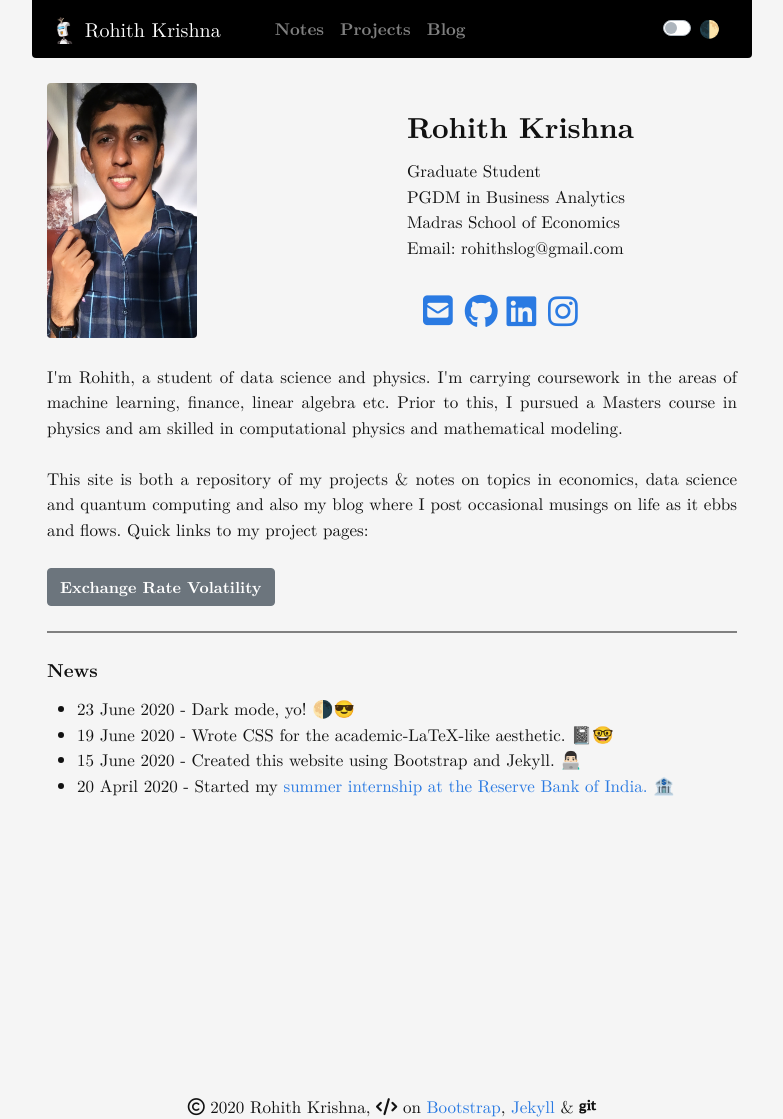
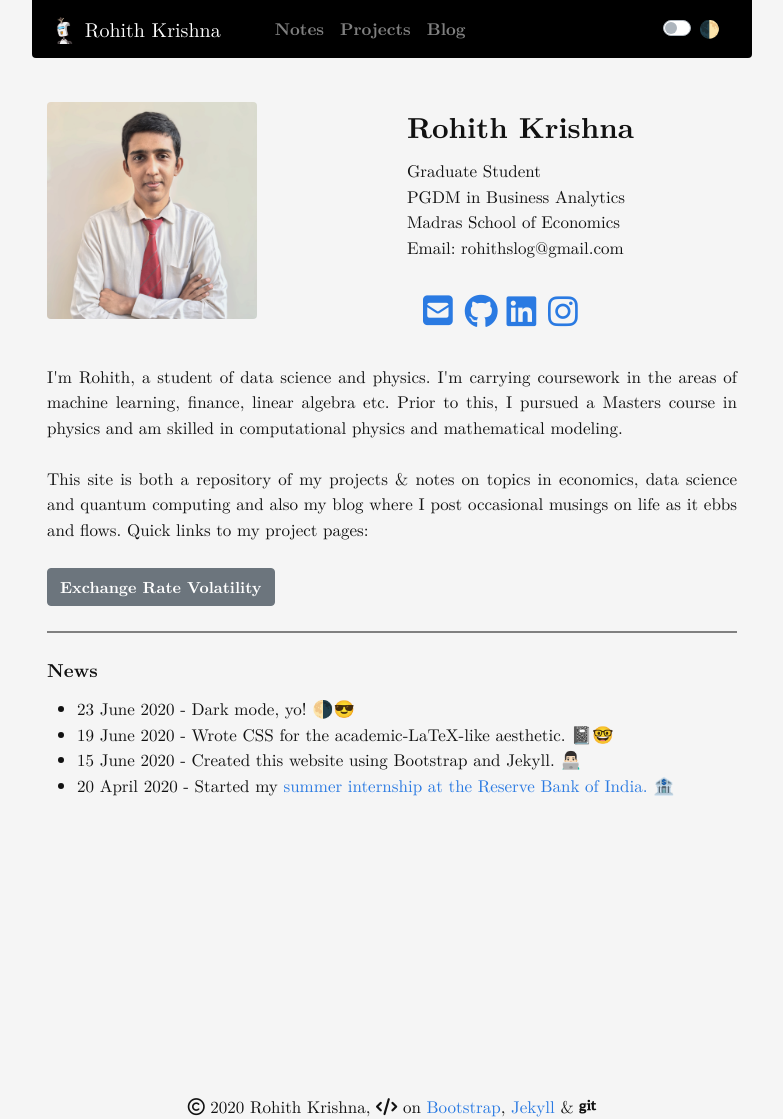
Before and after one commit to rohithmay/rohithmay.github.io, a Jekyll site: the page built from index.md, in a window 1280 px wide. Shown: the whole page, without its empty margins (248-1031 px from the left). Built offline with Jekyll 4.4.1, drawn with Linux system fonts in a browser that asks for light colours; nearby versions of some CDN libraries; a style sheet for code colours, icons or effects is not loaded.

Commit message:
Update index.md

```diff
--- a/index.md
+++ b/index.md
@@ -8,12 +8,12 @@ title: Rohith Krishna
           <div class="row">
 
 
-                  <div class="col mx-auto d-flex align-items-right">
+                  <div class="col ml-auto d-flex align-items-center">
                       <img style="margin: 0px 0 0px 0;"
                            id="gravatar-img"
-                           src="images/bio-photo1.jpg"
+                           src="images/bio-photo.jpg"
                            class="rounded"
-                           width="150" />
+                           width="210" />
                   </div>
 
                   <div class="col mr-auto d-flex align-items-left">
```
